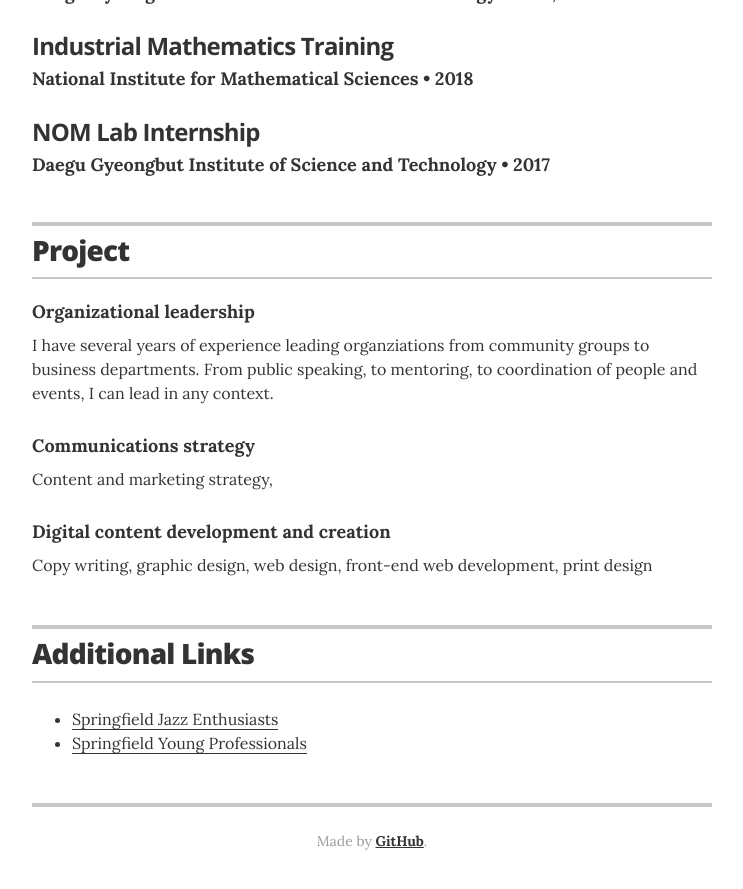
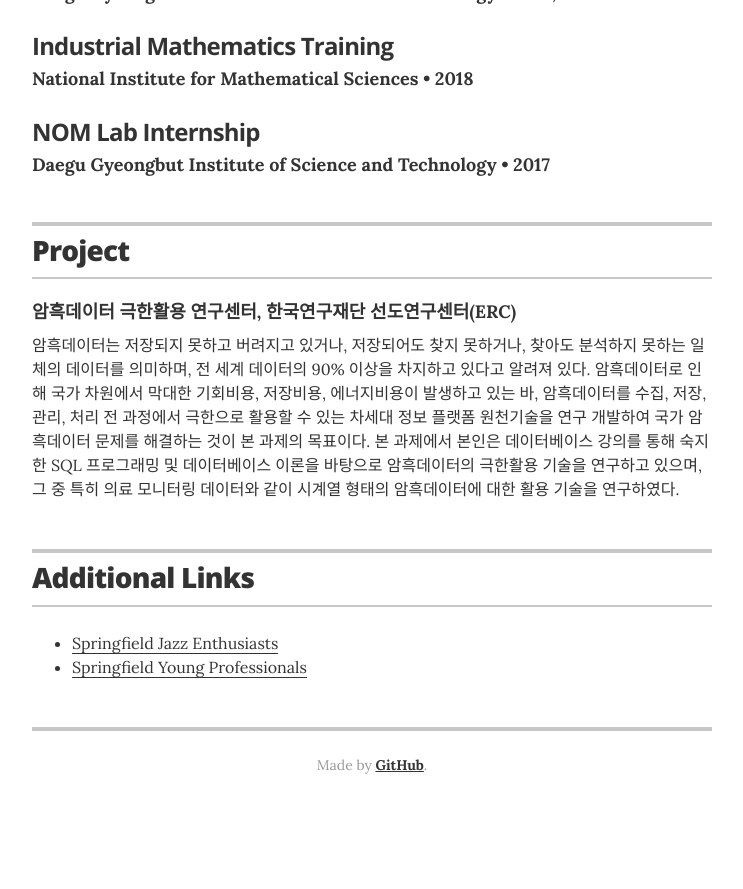
Before and after one commit to pgworld/devwoo.github.io, a Jekyll site: the page built from index.html, in a window 1280 px wide and 900 px high, scrolled down 1452 px. Shown: the top 889 px of the window, without its empty margins (268-1011 px from the left). Built offline with Jekyll 4.4.1, drawn with Linux system fonts in a browser that asks for light colours; after the commit the page ends 2276 px from its top, so only the background shows below that.

Commit message:
Update skills.yml

```diff
--- a/_data/skills.yml
+++ b/_data/skills.yml
@@ -1,12 +1,4 @@
 # Skills
 # Organizational leadership
-- skill: Organizational leadership
-  description: I have several years of experience leading organziations from community groups to business departments. From public speaking, to mentoring, to coordination of people and events, I can lead in any context.
-
-# Communications strategy
-- skill: Communications strategy
-  description: Content and marketing strategy,
-
-# Digital content development and creation
-- skill: Digital content development and creation
-  description: Copy writing, graphic design, web design, front-end web development, print design
+- skill: 암흑데이터 극한활용 연구센터, 한국연구재단 선도연구센터(ERC)
+  description: 암흑데이터는 저장되지 못하고 버려지고 있거나, 저장되어도 찾지 못하거나, 찾아도 분석하지 못하는 일체의 데이터를 의미하며, 전 세계 데이터의 90% 이상을 차지하고 있다고 알려져 있다. 암흑데이터로 인해 국가 차원에서 막대한 기회비용, 저장비용, 에너지비용이 발생하고 있는 바, 암흑데이터를 수집, 저장, 관리, 처리 전 과정에서 극한으로 활용할 수 있는 차세대 정보 플랫폼 원천기술을 연구 개발하여 국가 암흑데이터 문제를 해결하는 것이 본 과제의 목표이다. 본 과제에서 본인은 데이터베이스 강의를 통해 숙지한 SQL 프로그래밍 및 데이터베이스 이론을 바탕으로 암흑데이터의 극한활용 기술을 연구하고 있으며, 그 중 특히 의료 모니터링 데이터와 같이 시계열 형태의 암흑데이터에 대한 활용 기술을 연구하였다.
```
